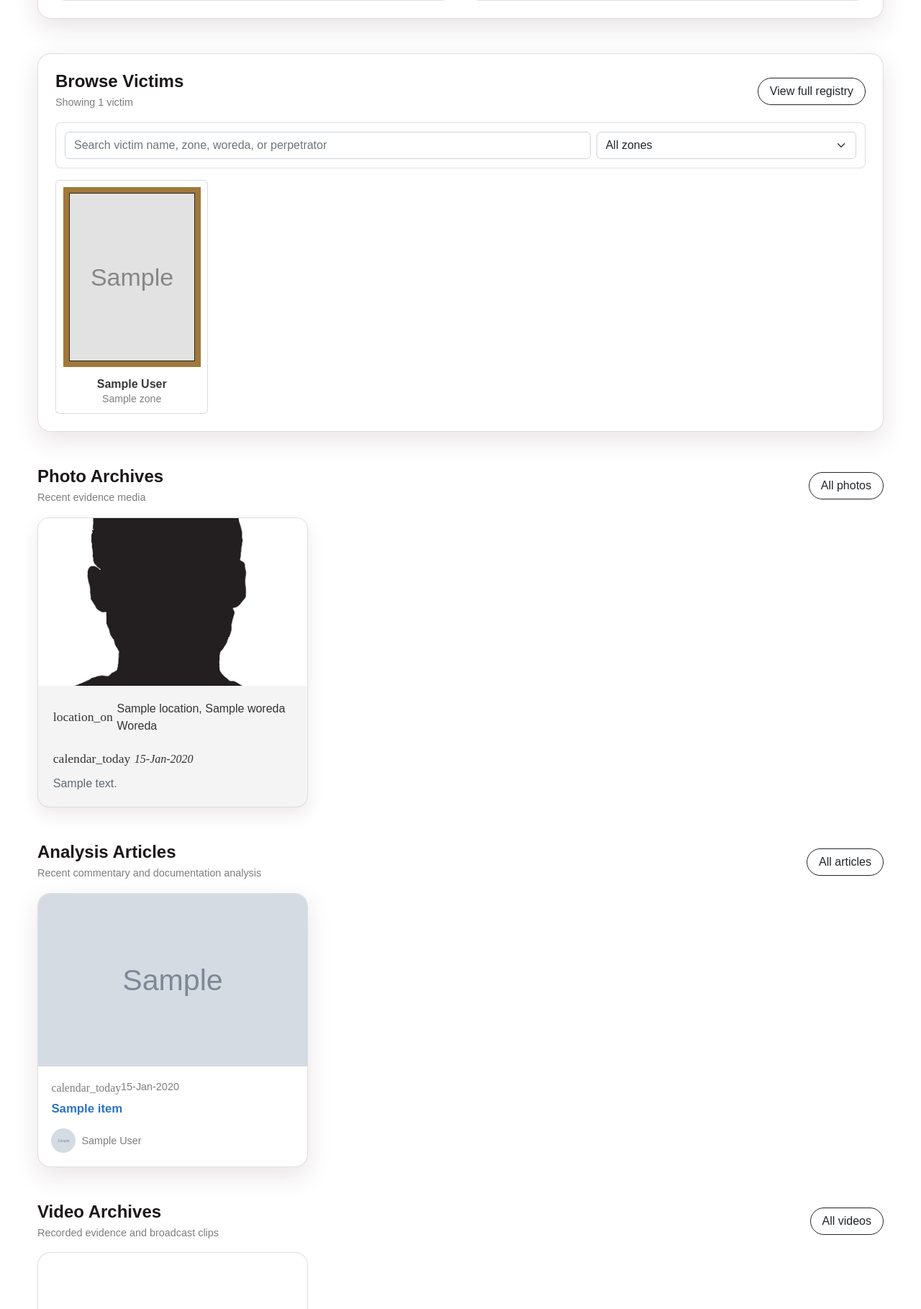
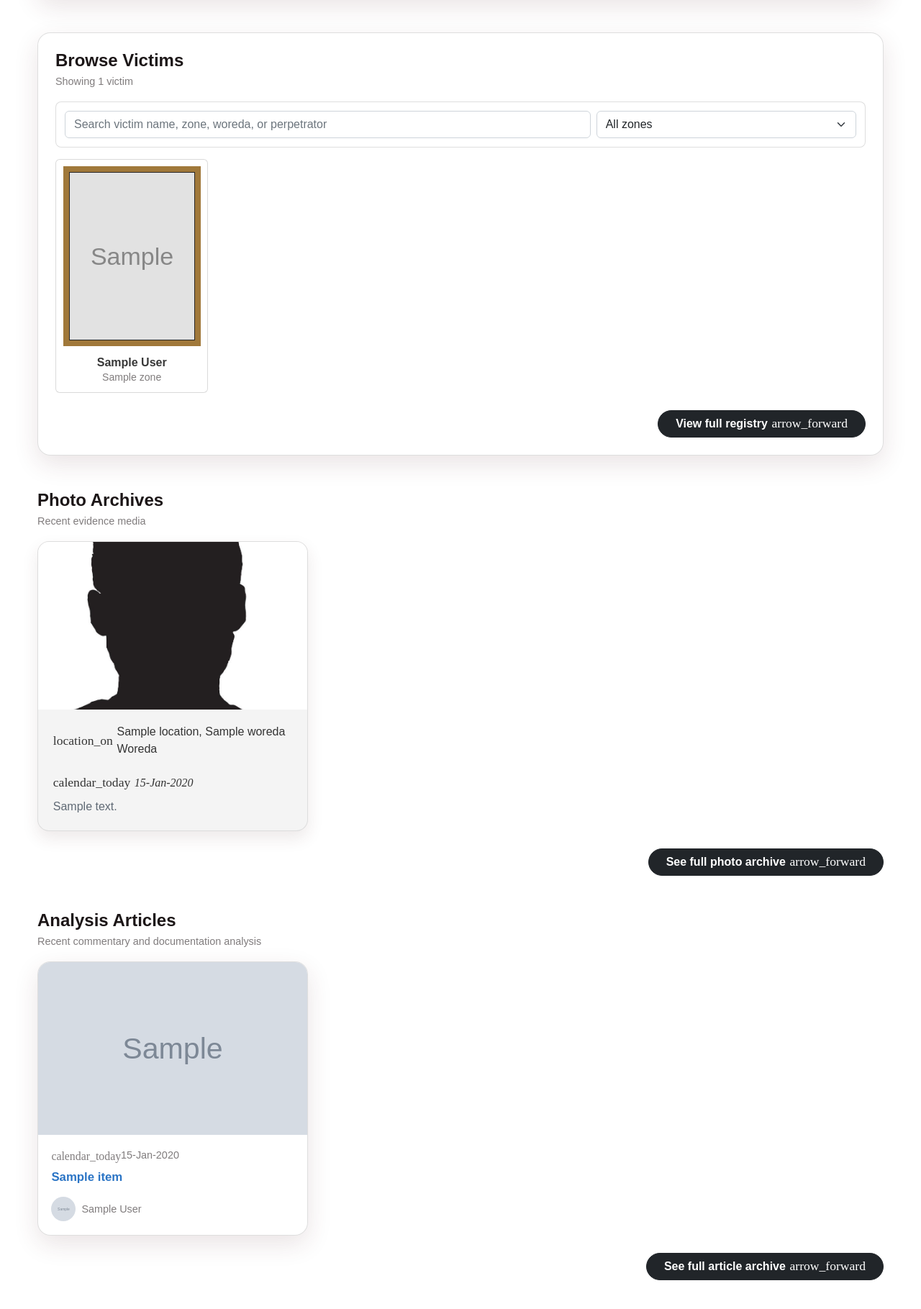
Before and after one commit to BlackCobra29-bit/Tigray-Genocide-Version-2, a Django app: template templates/index.html in a window 1280 px wide. Shown: the part 2221-4040 px from the top of the page at 72% size. Run offline with Django 4.2, Linux system fonts and the light colour scheme; the template is opened without the code that fills it: most values are stand-ins (such as "Sample title", 1, 10 or a date in 2020); grey boxes marked "Sample" are stand-in pictures; some libraries are stand-ins or nearby versions; some web fonts are replaced; grey boxes are pictures that could not be loaded.

Commit message:
latest update

```diff
--- a/static/new-template/asset/styles.css
+++ b/static/new-template/asset/styles.css
@@ -673,6 +673,17 @@
   font-size: 1rem;
   line-height: 1.45;
 }
+.section-footer-action{
+  display: flex;
+  justify-content: flex-end;
+  margin-top: 1.5rem;
+}
+.section-full-link{
+  align-items: center;
+  display: inline-flex;
+  gap: .35rem;
+  font-weight: 800;
+}
 
             .hr-soft{ border-top: 1px solid var(--stroke); opacity: 1; }
 
@@ -961,7 +972,7 @@
   vertical-align: top;
 }
 .text-link{
-  color: #9f101b;
+  color: #2764be;
   font-weight: 800;
   text-decoration: none;
 }
@@ -1128,6 +1139,13 @@
     padding: .85rem;
   }
   .detail-list{ grid-template-columns: 1fr; }
+  .section-footer-action{
+    justify-content: stretch;
+  }
+  .section-full-link{
+    justify-content: center;
+    width: 100%;
+  }
   .chart-panel{
     min-height: 0;
   }
--- a/templates/index.html
+++ b/templates/index.html
@@ -22,24 +22,17 @@
         </div>
       </div>
     </div>
-    <div class="hero-bottom-strip" aria-label="Archive coverage">
-      <div class="container-xl hero-strip-grid">
-        <span><span class="mi">location_on</span>Western, Central, Eastern, Southern, North Western, Mekelle</span>
-        <span><span class="mi">shield</span>Documentation for research and accountability</span>
-        <span><span class="mi">photo_library</span>Photo, video, and memorial registry records</span>
-      </div>
-    </div>
   </div>
 </header>
 
 <section class="container-xl counter-cards" aria-label="Archive counters">
   <div class="counter-shell"><div class="counter-grid">
-    <article class="counter-card"><div class="counter-card-inner"><div class="counter-head"><p class="counter-value">{{ count_civilian|intcomma }}</p><span class="counter-icon mi">verified</span></div><p class="counter-label">Verified Civilian Victims</p><p class="counter-meta">Memorial registry</p></div></article>
-    <article class="counter-card"><div class="counter-card-inner"><div class="counter-head"><p class="counter-value">{{ count_unverified_civilian|intcomma }}</p><span class="counter-icon mi">person_search</span></div><p class="counter-label">Unidentified Civilian Victims</p><p class="counter-meta">Pending verification</p></div></article>
-    <article class="counter-card"><div class="counter-card-inner"><div class="counter-head"><p class="counter-value">{{ count_articles|intcomma }}</p><span class="counter-icon mi">article</span></div><p class="counter-label">Analysis Articles</p><p class="counter-meta">Editorial desk</p></div></article>
-    <article class="counter-card"><div class="counter-card-inner"><div class="counter-head"><p class="counter-value">{{ count_panel|intcomma }}</p><span class="counter-icon mi">forum</span></div><p class="counter-label">Webinar Discussions</p><p class="counter-meta">Panel records</p></div></article>
-    <article class="counter-card"><div class="counter-card-inner"><div class="counter-head"><p class="counter-value">{{ count_photo|intcomma }}</p><span class="counter-icon mi">photo_library</span></div><p class="counter-label">Photo Archives</p><p class="counter-meta">Evidence media</p></div></article>
-    <article class="counter-card"><div class="counter-card-inner"><div class="counter-head"><p class="counter-value">{{ count_video|intcomma }}</p><span class="counter-icon mi">smart_display</span></div><p class="counter-label">Video Archives</p><p class="counter-meta">Broadcast records</p></div></article>
+    <article class="counter-card"><div class="counter-card-inner"><div class="counter-head"><p class="counter-value">{{ count_civilian|intcomma }}</p><span class="counter-icon mi">verified</span></div><p class="counter-label">Verified Civilian Victims</p></div></article>
+    <article class="counter-card"><div class="counter-card-inner"><div class="counter-head"><p class="counter-value">{{ count_unverified_civilian|intcomma }}</p><span class="counter-icon mi">person_search</span></div><p class="counter-label">Unidentified Civilian Victims</p></div></article>
+    <article class="counter-card"><div class="counter-card-inner"><div class="counter-head"><p class="counter-value">{{ count_articles|intcomma }}</p><span class="counter-icon mi">article</span></div><p class="counter-label">Analysis Articles</p></div></article>
+    <article class="counter-card"><div class="counter-card-inner"><div class="counter-head"><p class="counter-value">{{ count_panel|intcomma }}</p><span class="counter-icon mi">forum</span></div><p class="counter-label">Webinar Discussions</p></div></article>
+    <article class="counter-card"><div class="counter-card-inner"><div class="counter-head"><p class="counter-value">{{ count_photo|intcomma }}</p><span class="counter-icon mi">photo_library</span></div><p class="counter-label">Photo Archives</p></div></article>
+    <article class="counter-card"><div class="counter-card-inner"><div class=" counter-head"><p class=" counter-value">{{ count_video|intcomma }}</p><span class=" counter-icon mi">smart_display</span></div><p class=" counter-label">Video Archives</p></div></article>
   </div></div>
 </section>
 
@@ -112,25 +105,28 @@
   <section class="victim-section p-3 p-md-4 mt-4" id="victim-gallery">
     <div class="d-flex flex-column flex-lg-row gap-3 align-items-lg-center justify-content-between mb-3">
       <div><h2 class="h4 section-title mb-1">Browse Victims</h2><div class="small-note" id="memorialResultsCount">Showing 0 victims</div></div>
-      <a class="btn btn-outline-dark rounded-pill px-3" href="{% url 'civilian-victim-photo-page' %}">View full registry</a>
     </div>
     <div class="registry-toolbar mb-3"><div class="row g-2"><div class="col-12 col-lg-8"><input id="memorialSearch" class="form-control" type="search" placeholder="Search victim name, zone, woreda, or perpetrator" /></div><div class="col-12 col-lg-4"><select id="zoneFilter" class="form-select"><option value="">All zones</option><option value="central tigray">Central Tigray</option><option value="eastern tigray">Eastern Tigray</option><option value="mekelle special">Mekelle Special</option><option value="north western tigray">North Western Tigray</option><option value="other">Other</option><option value="south eastern tigray">South Eastern Tigray</option><option value="southern tigray">Southern Tigray</option><option value="western tigray">Western Tigray</option></select></div></div></div>
     <div class="row g-3" id="memorialGrid">{% for victim in civilian_victims %}{% include 'public_partials/victim_card.html' with victim=victim only %}{% empty %}<div class="col-12"><div class="context-box">No verified civilian victim records were found.</div></div>{% endfor %}</div>
+    {% if civilian_victims %}<div class="section-footer-action"><a class="btn btn-dark section-full-link rounded-pill px-4" href="{% url 'civilian-victim-photo-page' %}">View full registry <span class="mi" aria-hidden="true">arrow_forward</span></a></div>{% endif %}
   </section>
 
   <section class="mt-5" id="photo-gallery">
-    <div class="d-flex align-items-center justify-content-between mb-3"><div><h2 class="h4 section-title mb-1">Photo Archives</h2><div class="small-note">Recent evidence media</div></div><a class="btn btn-outline-dark rounded-pill px-3" href="{% url 'archive-photo' %}">All photos</a></div>
+    <div class="d-flex align-items-center justify-content-between mb-3"><div><h2 class="h4 section-title mb-1">Photo Archives</h2><div class="small-note">Recent evidence media</div></div></div>
     <div class="row g-4">{% for item in photo_archives %}{% include 'public_partials/photo_archive_card.html' with item=item only %}{% empty %}<div class="col-12"><div class="context-box">No photo archives were found.</div></div>{% endfor %}</div>
+    {% if photo_archives %}<div class="section-footer-action"><a class="btn btn-dark section-full-link rounded-pill px-4" href="{% url 'archive-photo' %}">See full photo archive <span class="mi" aria-hidden="true">arrow_forward</span></a></div>{% endif %}
   </section>
 
   <section class="mt-5" id="analysis-articles">
-    <div class="d-flex align-items-center justify-content-between mb-3"><div><h2 class="h4 section-title mb-1">Analysis Articles</h2><div class="small-note">Recent commentary and documentation analysis</div></div><a class="btn btn-outline-dark rounded-pill px-3" href="{% url 'app-articles-page' %}">All articles</a></div>
+    <div class="d-flex align-items-center justify-content-between mb-3"><div><h2 class="h4 section-title mb-1">Analysis Articles</h2><div class="small-note">Recent commentary and documentation analysis</div></div></div>
     <div class="row g-4">{% for article in analysis_articles %}{% include 'public_partials/article_card.html' with article=article only %}{% empty %}<div class="col-12"><div class="context-box">No analysis articles were found.</div></div>{% endfor %}</div>
+    {% if analysis_articles %}<div class="section-footer-action"><a class="btn btn-dark section-full-link rounded-pill px-4" href="{% url 'app-articles-page' %}">See full article archive <span class="mi" aria-hidden="true">arrow_forward</span></a></div>{% endif %}
   </section>
 
   <section class="mt-5 mb-5" id="video-archives">
-    <div class="d-flex align-items-center justify-content-between mb-3"><div><h2 class="h4 section-title mb-1">Video Archives</h2><div class="small-note">Recorded evidence and broadcast clips</div></div><a class="btn btn-outline-dark rounded-pill px-3" href="{% url 'archive-video' %}">All videos</a></div>
+    <div class="d-flex align-items-center justify-content-between mb-3"><div><h2 class="h4 section-title mb-1">Video Archives</h2><div class="small-note">Recorded evidence and broadcast clips</div></div></div>
     <div class="row g-4">{% for item in video_archives %}{% include 'public_partials/video_card.html' with item=item only %}{% empty %}<div class="col-12"><div class="context-box">No video archives were found.</div></div>{% endfor %}</div>
+    {% if video_archives %}<div class="section-footer-action"><a class="btn btn-dark section-full-link rounded-pill px-4" href="{% url 'archive-video' %}">See full video archive <span class="mi" aria-hidden="true">arrow_forward</span></a></div>{% endif %}
   </section>
 </main>
 {% endblock %}
```
Lines whose indentation alone changed are shown as unchanged.
